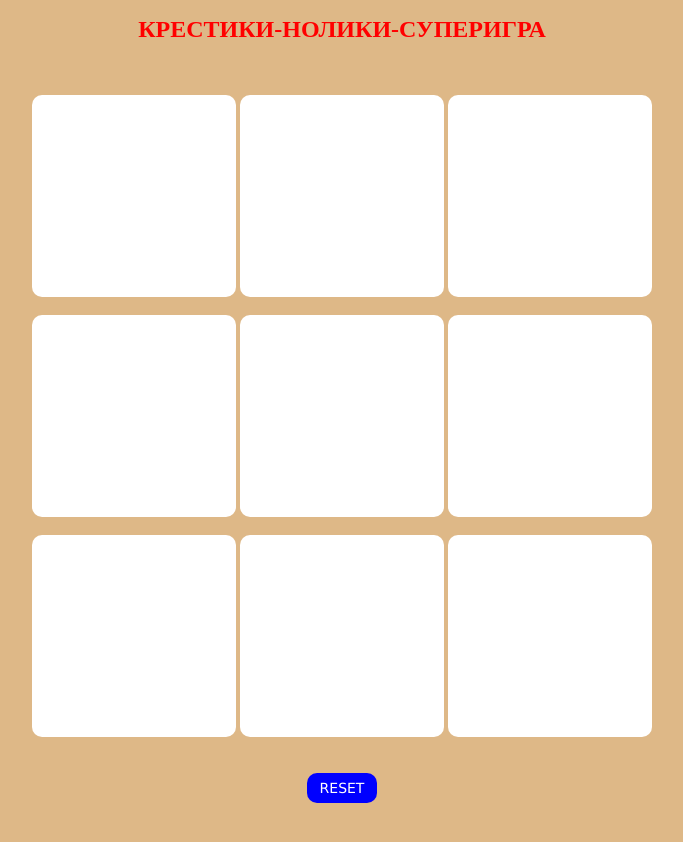
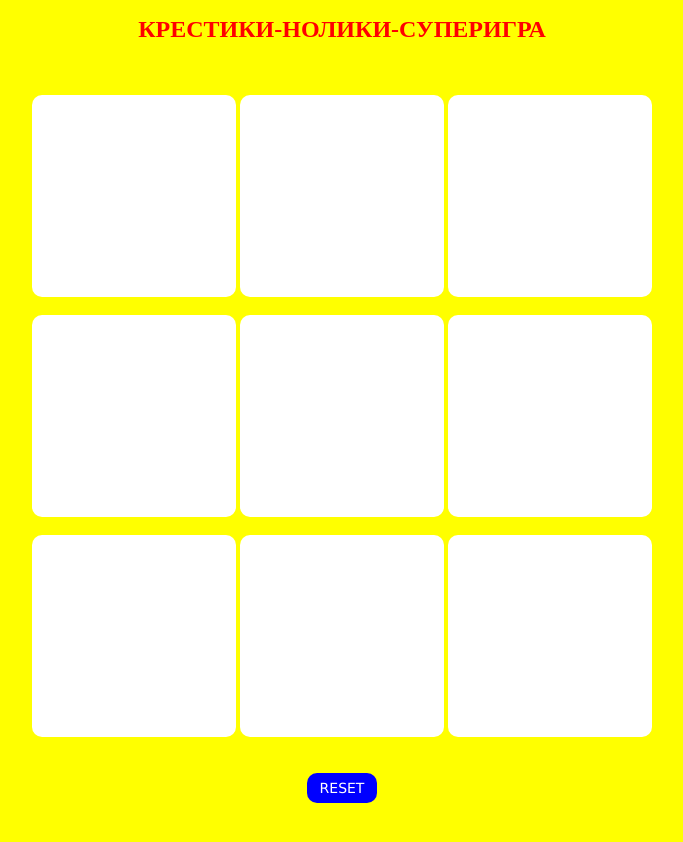
Before and after one commit to SuperMadMax33/Task-4.1, a plain HTML site: page index.html in a window 1280 px wide. Shown: the whole page, without its empty margins (298-981 px from the left). Drawn offline with Linux system fonts and the light colour scheme.

Commit message:
Background color was changed
Изменен фон страницы

```diff
--- a/css/style.css
+++ b/css/style.css
@@ -46,5 +46,5 @@ h1 {
 }
 
 body {
-    background-color: burlywood;
+    background-color: yellow;
 }
```
